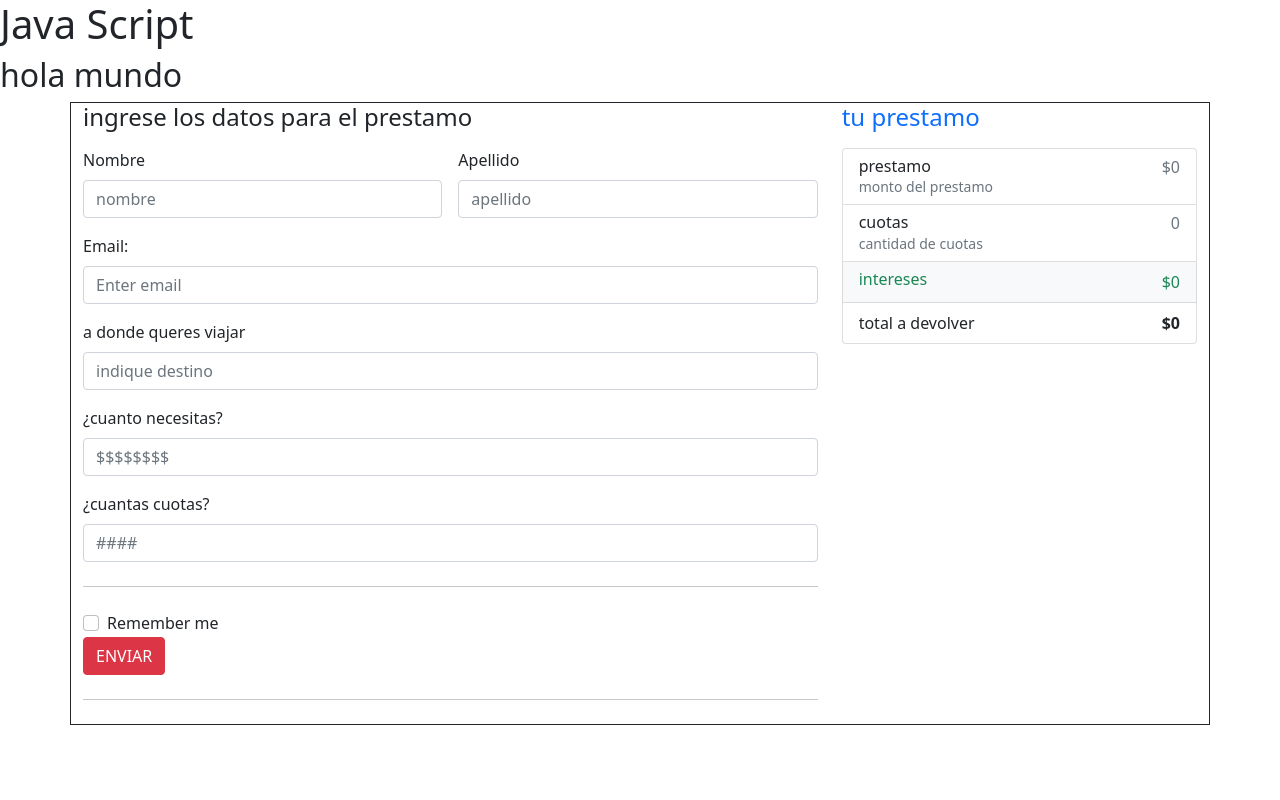
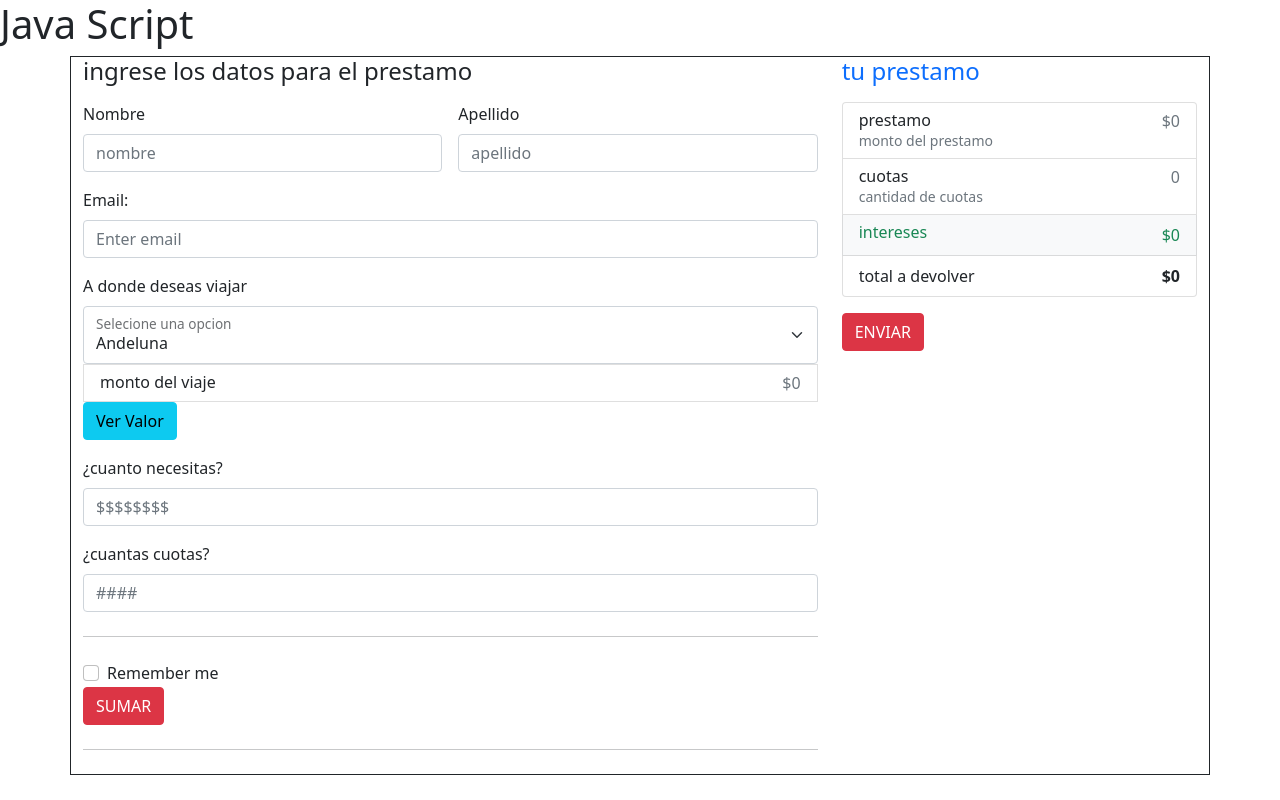
Before and after one commit to Giulianolapiana/CoderH, a plain HTML site: page index.html in a window 1280 px wide. Drawn offline with nearby package versions, Linux system fonts and the light colour scheme.

Commit message:
agrego de tabla de opciones

```diff
--- a/app.js
+++ b/app.js
@@ -5,10 +5,12 @@ const cuotaFinal = document.querySelector("#finalFees");
 const intereses = document.querySelector("#interests");
 const totalADevolver = document.querySelector("#totalAmount");
 const destino = document.querySelector("#destino");
+const montoViaje = document.querySelector("#montoViaje");
 
 
 const formulario = document.querySelector("#form");
 const tasa = 0.01;
+
 formulario.addEventListener("submit", (e) => {
     e.preventDefault();
 
@@ -45,23 +47,28 @@ const pintarPrestamo = (prestamo) => {
 };
 
 const indicarDestino = (destino) => {
+    let precio = 0;
     switch (destino.value) {
-        case "andeluna":
+        case "Andeluna":
             precio = 50000;
             break;
-        case "azul":
+        case "Azul":
             precio = 25000;
             break;
-        case "catena":
+        case "Catena Zapata":
             precio = 35000;
             break;
-        case "todos":
+        case "Todos":
             precio = 100000;
             break;
         default:
             precio = 0;
             cantidad = 0;
     }
-    console.log(precio);
-    console.log(destino.value);
+    montoViaje.textContent = `$ ${precio}`;
 };
+
+/* const pintarViaje = (precio) => {
+    montoViaje.textContent = `$ ${precio}`;
+    console.log(precio)
+}; */
--- a/index.html
+++ b/index.html
@@ -7,10 +7,7 @@
     <title>JSproyect</title>
 </head>
 <body>
-    <h1>Java Script</h1>
-    <div id="contenedor">
-        <h2>hola mundo</h2>
-    </div>
+    <h1 class="">Java Script</h1>
     <div class="container">
         <div class="row border border-dark">
             <div class="col-md-5 col-lg-4 order-md-last">
@@ -43,6 +40,7 @@
                         <strong id="totalAmount">$0</strong>
                     </li>
                 </ul>
+                <button type="submit" class="btn btn-danger justify-content-center">ENVIAR</button>
             </div>
             <div class="col-md-7 col-lg-8">
                 <h4 class="mb-3">ingrese los datos para el prestamo</h4>
@@ -61,8 +59,24 @@
                             <input type="email" class="form-control" id="email" placeholder="Enter email" name="email">
                         </div>
                         <div class="col-12">
-                            <label for="email" class="form-label">a donde queres viajar</label>
-                            <input type="text" class="form-control" id="destino" placeholder="indique destino" name="email">
+                            <label for="email" class="form-label">A donde deseas viajar</label>
+<!--                             <input type="text" class="form-control" id="destino" placeholder="indique destino" name="email"> -->
+                            <div class="form-floating">
+                                <select type=" text" class="form-select" id="destino">
+                                    <option>Andeluna</option>
+                                    <option >Azul</option>
+                                    <option>Catena Zapata</option>
+                                    <option>Todas</option>
+                                </select>
+                                <label for="sel1" class="form-label" >Selecione una opcion</label>
+                            </div>
+                            <li class="list-group-item d-flex justify-content-between lh-sm ">
+                                <div>
+                                    <h6 class="my-0">monto del viaje</h6>
+                                </div>
+                                <span class="text-muted" id="montoViaje">$0</span>
+                            </li>
+                            <button type="submit" class="btn btn-info ">Ver Valor</button>
                         </div>
                         <div class="col-12">
                             <label for="amount" class="form-label">¿cuanto necesitas?</label>
@@ -83,7 +97,7 @@
                                 <input class="form-check-input" type="checkbox" name="remember"> Remember me
                             </label>
                         </div>
-                        <button type="submit" class="btn btn-danger ">ENVIAR</button>
+                        <button type="submit" class="btn btn-danger ">SUMAR</button>
                         <hr class="my-4">
                     </div>
                 </form>
```
